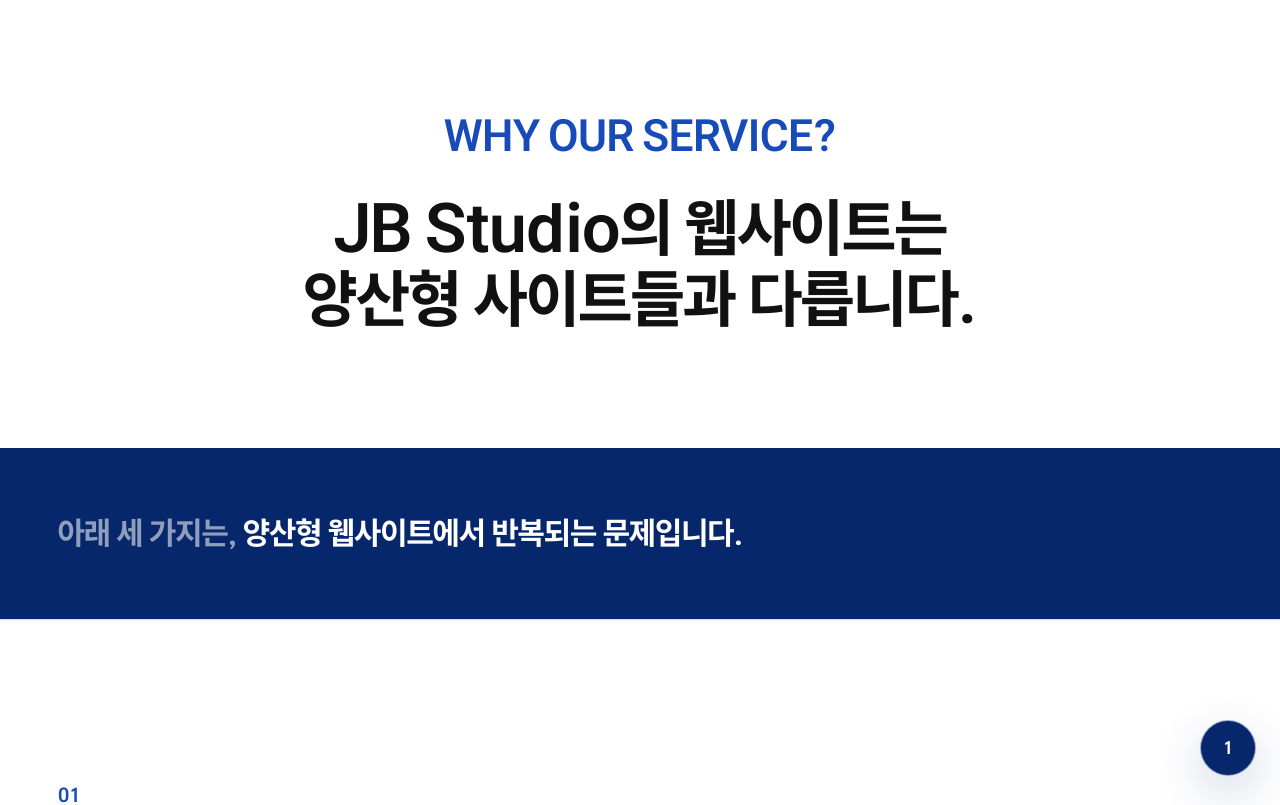
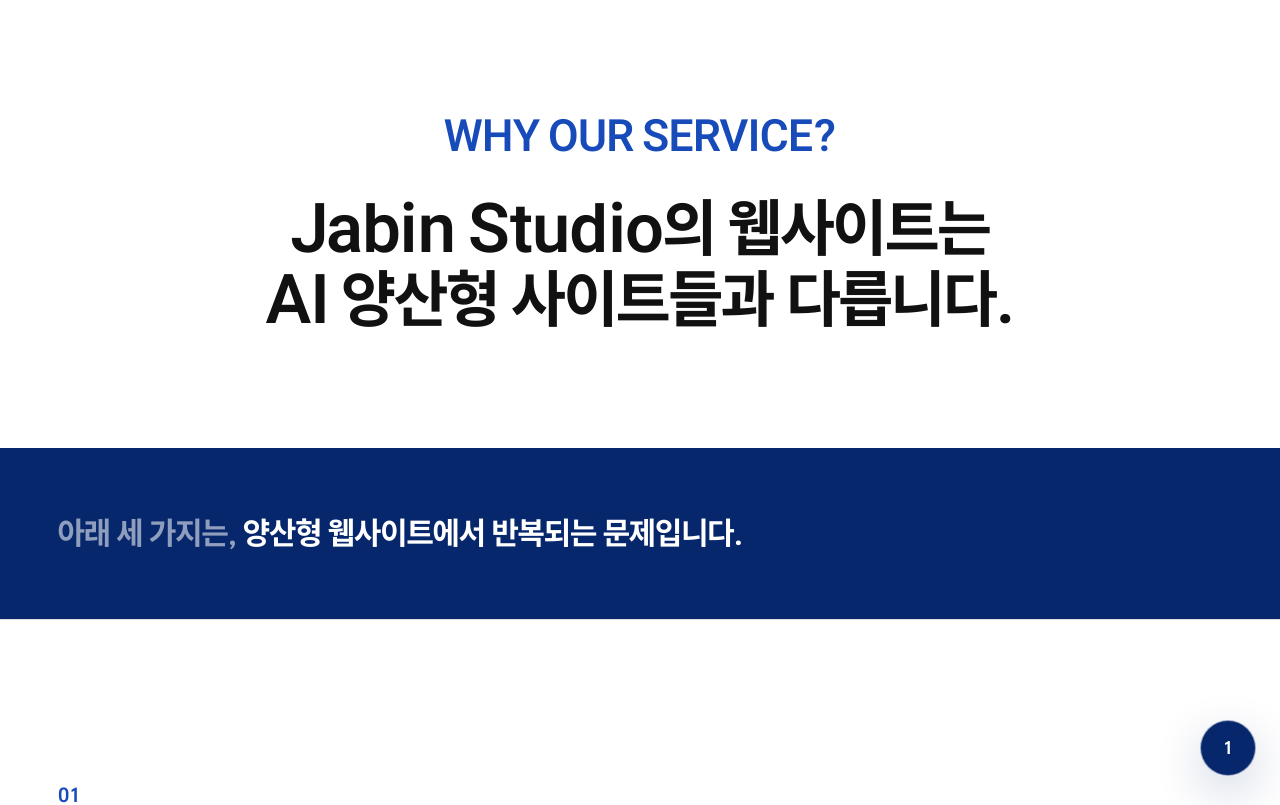
Before and after one commit to ChoiTheCreator/Studio-Jabin-HP, a Next.js app: page /why-our-service in a window 1280 px wide. Shown: the top 805 px of the page. Built offline with nearby package versions, Linux system fonts and the light colour scheme.

Commit message:
<Content> 서비스 차별점 헤드라인 정리

```diff
--- a/src/features/why-our-service/WhyOurServicePage.tsx
+++ b/src/features/why-our-service/WhyOurServicePage.tsx
@@ -45,8 +45,8 @@ function WhyHero() {
           className="mx-auto max-w-[920px] text-[38px] leading-[1.04] font-bold text-navy-ink sm:text-[54px] lg:text-[68px]"
           id="why-hero-title"
         >
-          <span className="block">JB Studio의 웹사이트는</span>
-          <span className="block">양산형 사이트들과 다릅니다.</span>
+          <span className="block">Jabin Studio의 웹사이트는</span>
+          <span className="block">AI 양산형 사이트들과 다릅니다.</span>
         </h1>
       </div>
     </section>
```
